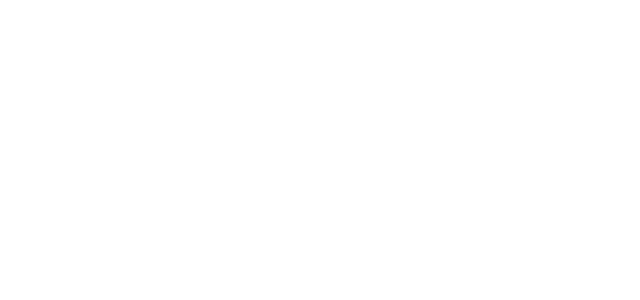
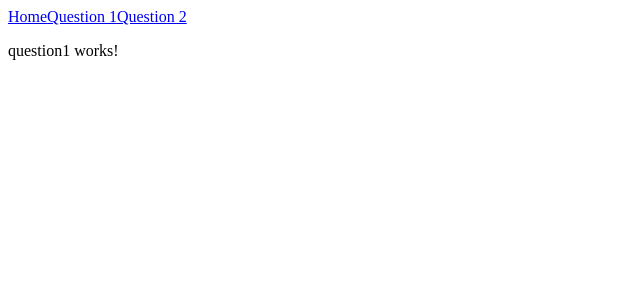
Before and after one commit to tbenson89/angular-showoff, an Angular app: page /question1 in a window 1280 px wide. Before the commit this address led to /. Shown: the top 300 px of the page, without its empty margins (0-640 px from the left). Built offline with nearby package versions, Linux system fonts and the light colour scheme.

Commit message:
Added topnav C and page question 1

```diff
--- a/src/app/app-routing.module.ts
+++ b/src/app/app-routing.module.ts
@@ -1,7 +1,13 @@
 import { NgModule } from '@angular/core';
 import { RouterModule, Routes } from '@angular/router';
+import { Question1Component } from './pages/question1/question1.component';
 
-const routes: Routes = [];
+const routes: Routes = [
+  { path: 'question1', component: Question1Component },
+  { path: 'question2', component: Question1Component },
+  // Add routes for the other question components here
+  { path: '', redirectTo: '/', pathMatch: 'full' }
+];
 
 @NgModule({
   imports: [RouterModule.forRoot(routes)],
--- a/src/app/app.component.ts
+++ b/src/app/app.component.ts
@@ -3,6 +3,7 @@
 @Component({
   selector: 'app-root',
   template: `
+    <app-top-nav></app-top-nav>
     <router-outlet></router-outlet>
   `,
   styles: [],
--- a/src/app/app.module.ts
+++ b/src/app/app.module.ts
@@ -3,10 +3,14 @@
 
 import { AppRoutingModule } from './app-routing.module';
 import { AppComponent } from './app.component';
+import { TopNavComponent } from './components/top-nav/top-nav.component';
+import { Question1Component } from './pages/question1/question1.component';
 
 @NgModule({
   declarations: [
-    AppComponent
+    AppComponent,
+    TopNavComponent,
+    Question1Component,
   ],
   imports: [
     BrowserModule,
--- /dev/null
+++ b/src/app/components/top-nav/top-nav.component.html
@@ -0,0 +1,6 @@
+<nav>
+    <a routerLink="/" routerLinkActive="active">Home</a>
+    <a routerLink="/question1">Question 1</a>
+    <a routerLink="/question2">Question 2</a>
+    <!-- Add links for the other question components here -->
+</nav>
--- /dev/null
+++ b/src/app/components/top-nav/top-nav.component.ts
@@ -0,0 +1,15 @@
+import { Component, OnInit } from '@angular/core';
+
+@Component({
+  selector: 'app-top-nav',
+  templateUrl: './top-nav.component.html',
+  styleUrls: ['./top-nav.component.scss']
+})
+export class TopNavComponent implements OnInit {
+
+  constructor() { }
+
+  ngOnInit(): void {
+  }
+
+}
--- /dev/null
+++ b/src/app/pages/question1/question1.component.html
@@ -0,0 +1 @@
+<p>question1 works!</p>
--- /dev/null
+++ b/src/app/pages/question1/question1.component.ts
@@ -0,0 +1,15 @@
+import { Component, OnInit } from '@angular/core';
+
+@Component({
+  selector: 'app-question1',
+  templateUrl: './question1.component.html',
+  styleUrls: ['./question1.component.scss']
+})
+export class Question1Component implements OnInit {
+
+  constructor() { }
+
+  ngOnInit(): void {
+  }
+
+}
```
Also changed, not shown: src/app/components/top-nav/top-nav.component.scss (added), src/app/pages/question1/question1.component.scss (added), 2 other files (tests, documents, lock files or other folders).
